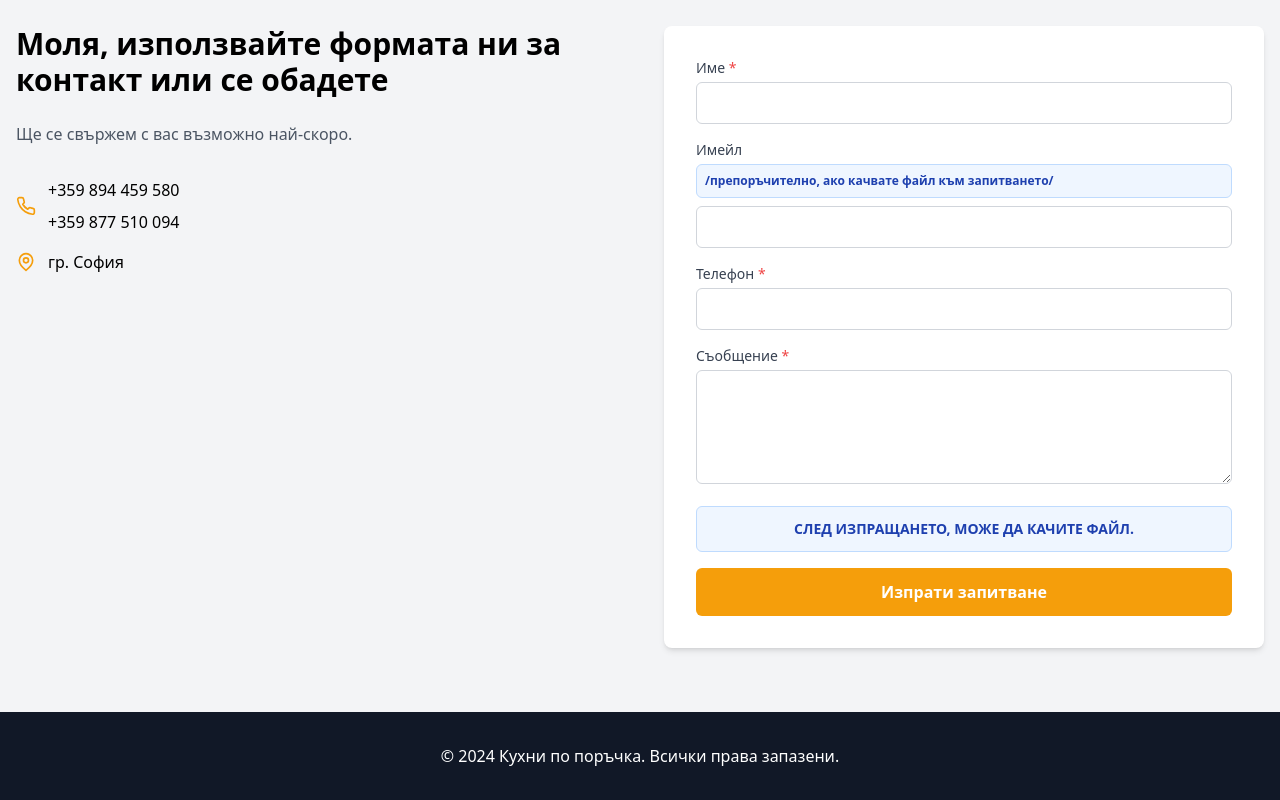
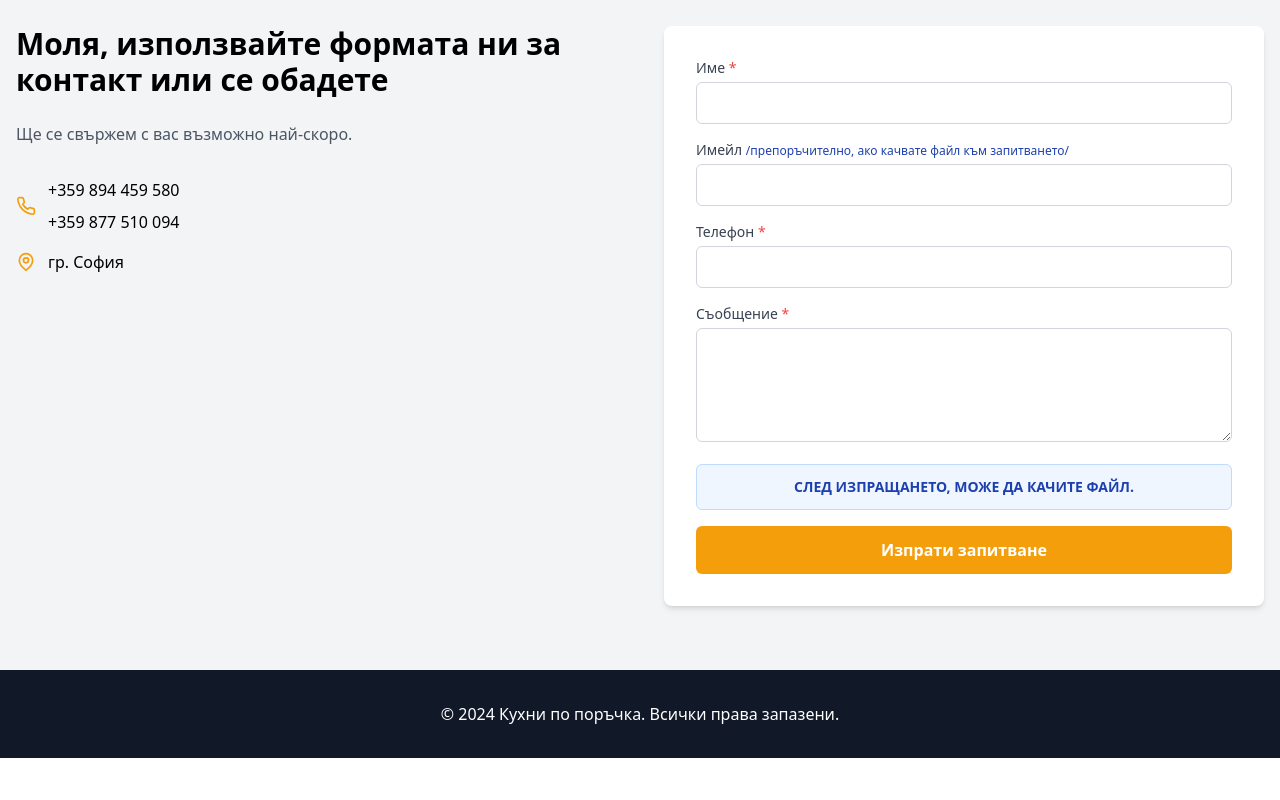
Before and after one commit to rozenro/kuhnite, a React (Vite) app: page / in a window 1280 px wide. Shown: the part 1018-1818 px from the top of the page. After the commit the page ends 1776 px from the top, so only its background shows below. Built offline with nearby package versions, Linux system fonts and the light colour scheme.

Commit message:
Move email recommendation to same line as label

```diff
--- a/src/App.tsx
+++ b/src/App.tsx
@@ -165,11 +165,8 @@ function App() {
                   </div>
                   <div>
                     <label className="block text-sm font-medium text-gray-700 mb-1">
-                      Имейл
+                      Имейл <span className="text-blue-800 text-xs font-normal">/препоръчително, ако качвате файл към запитването/</span>
                     </label>
-                    <p className="bg-blue-50 border border-blue-200 text-blue-800 text-xs font-semibold p-2 rounded-md mb-2">
-                      /препоръчително, ако качвате файл към запитването/
-                    </p>
                     <input
                       type="email"
                       value={formData.email}
```
